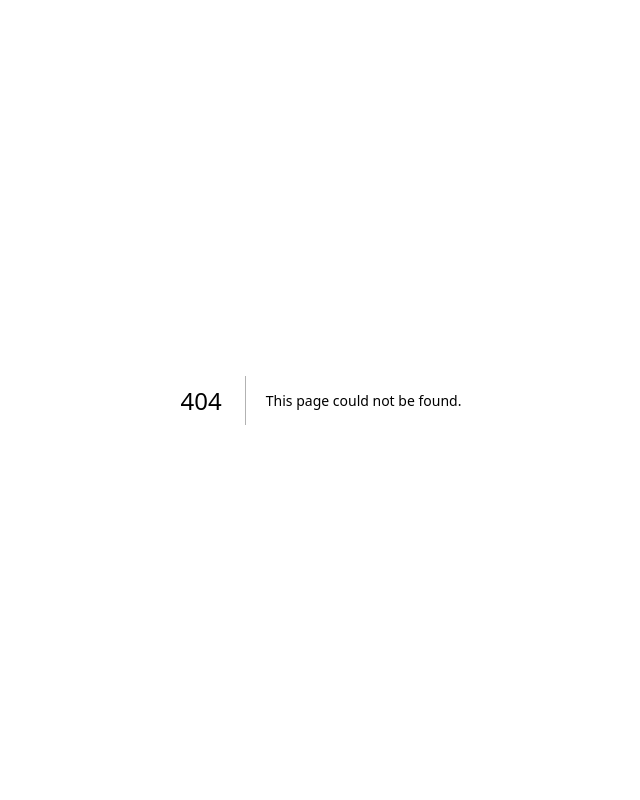
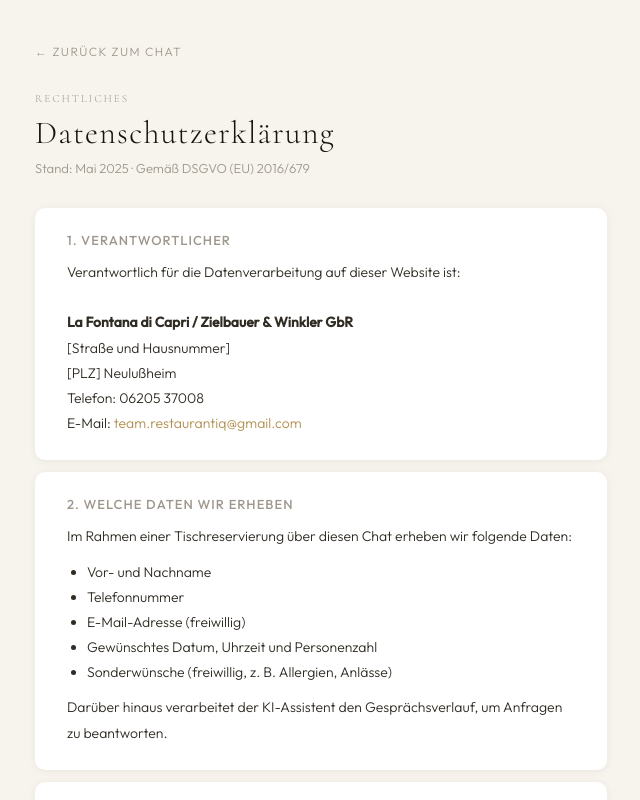
Before and after one commit to RestaurantIQ/RestaurantIQ-Demo, a Next.js app: page /datenschutz in a window 1280 px wide. Before the commit this address had no page. Shown: the top 800 px of the page, without its empty margins (319-959 px from the left). Built offline with nearby package versions, Linux system fonts and the light colour scheme.

Commit message:
Datenschutzerklaerung hinzugefuegt

```diff
--- /dev/null
+++ b/pages/datenschutz.js
@@ -0,0 +1,134 @@
+export default function Datenschutz() {
+  return (
+    <>
+      <style>{`
+        @import url('https://fonts.googleapis.com/css2?family=Cormorant:wght@300;400&family=Outfit:wght@300;400;500&display=swap');
+        *, *::before, *::after { margin: 0; padding: 0; box-sizing: border-box; }
+        body { font-family: 'Outfit', sans-serif; font-weight: 300; background: #f7f3ed; color: #18150f; -webkit-font-smoothing: antialiased; }
+        a { color: #b09050; text-decoration: none; }
+        a:hover { text-decoration: underline; }
+      `}</style>
+
+      <div style={{ maxWidth: 620, margin: '0 auto', padding: '40px 24px 60px' }}>
+
+        <div style={{ marginBottom: 32 }}>
+          <a href="/" style={{ fontSize: 12, letterSpacing: '0.12em', textTransform: 'uppercase', color: '#9e978c' }}>← Zurück zum Chat</a>
+        </div>
+
+        <div style={{ fontFamily: "'Cormorant', serif", fontSize: 11, letterSpacing: '0.18em', textTransform: 'uppercase', color: '#9e978c', marginBottom: 8 }}>Rechtliches</div>
+        <h1 style={{ fontFamily: "'Cormorant', serif", fontWeight: 300, fontSize: 32, color: '#18150f', marginBottom: 8, letterSpacing: '0.04em' }}>Datenschutzerklärung</h1>
+        <p style={{ fontSize: 13, color: '#9e978c', marginBottom: 32 }}>Stand: Mai 2025 · Gemäß DSGVO (EU) 2016/679</p>
+
+        {[
+          {
+            title: '1. Verantwortlicher',
+            content: (
+              <p style={{ fontSize: 14, lineHeight: 1.8, color: '#302c24' }}>
+                Verantwortlich für die Datenverarbeitung auf dieser Website ist:<br /><br />
+                <strong>La Fontana di Capri / Zielbauer &amp; Winkler GbR</strong><br />
+                [Straße und Hausnummer]<br />
+                [PLZ] Neulußheim<br />
+                Telefon: 06205 37008<br />
+                E-Mail: <a href="mailto:team.restaurantiq@gmail.com">team.restaurantiq@gmail.com</a>
+              </p>
+            )
+          },
+          {
+            title: '2. Welche Daten wir erheben',
+            content: (
+              <div style={{ fontSize: 14, lineHeight: 1.8, color: '#302c24' }}>
+                <p style={{ marginBottom: 10 }}>Im Rahmen einer Tischreservierung über diesen Chat erheben wir folgende Daten:</p>
+                <ul style={{ paddingLeft: 20, marginBottom: 10 }}>
+                  <li>Vor- und Nachname</li>
+                  <li>Telefonnummer</li>
+                  <li>E-Mail-Adresse (freiwillig)</li>
+                  <li>Gewünschtes Datum, Uhrzeit und Personenzahl</li>
+                  <li>Sonderwünsche (freiwillig, z. B. Allergien, Anlässe)</li>
+                </ul>
+                <p>Darüber hinaus verarbeitet der KI-Assistent den Gesprächsverlauf, um Anfragen zu beantworten.</p>
+              </div>
+            )
+          },
+          {
+            title: '3. Zweck und Rechtsgrundlage',
+            content: (
+              <div style={{ fontSize: 14, lineHeight: 1.8, color: '#302c24' }}>
+                <p style={{ marginBottom: 8 }}>Die Daten werden ausschließlich zur <strong>Bearbeitung und Bestätigung Ihrer Tischreservierung</strong> verwendet.</p>
+                <p>Rechtsgrundlage: Art. 6 Abs. 1 lit. b DSGVO (Vertragserfüllung bzw. vorvertragliche Maßnahmen).</p>
+              </div>
+            )
+          },
+          {
+            title: '4. Speicherung und Löschung',
+            content: (
+              <p style={{ fontSize: 14, lineHeight: 1.8, color: '#302c24' }}>
+                Reservierungsdaten werden in unserer Datenbank gespeichert und nach Ablauf der steuerrechtlichen Aufbewahrungsfristen (in der Regel 10 Jahre) gelöscht. Auf Anfrage löschen wir Ihre Daten vorzeitig, sofern keine gesetzlichen Aufbewahrungspflichten entgegenstehen.
+              </p>
+            )
+          },
+          {
+            title: '5. Einsatz von KI (Anthropic Claude)',
+            content: (
+              <div style={{ fontSize: 14, lineHeight: 1.8, color: '#302c24' }}>
+                <p style={{ marginBottom: 8 }}>Dieser Chat-Assistent verwendet die KI-Technologie von <strong>Anthropic, PBC</strong> (San Francisco, USA). Ihre Gesprächsinhalte werden zur Verarbeitung an Anthropic übermittelt. Anthropic ist als Auftragsverarbeiter gemäß Art. 28 DSGVO verpflichtet, Ihre Daten ausschließlich zur Bereitstellung des Dienstes zu verwenden.</p>
+                <p>Für die Übermittlung in die USA gelten die Standardvertragsklauseln der EU-Kommission. Weitere Informationen: <a href="https://www.anthropic.com/privacy" target="_blank" rel="noopener noreferrer">anthropic.com/privacy</a></p>
+              </div>
+            )
+          },
+          {
+            title: '6. Datenbankdienstleister (Supabase)',
+            content: (
+              <p style={{ fontSize: 14, lineHeight: 1.8, color: '#302c24' }}>
+                Reservierungsdaten werden bei <strong>Supabase, Inc.</strong> gespeichert. Die Datenbank befindet sich auf Servern in der EU (Frankfurt). Supabase ist als Auftragsverarbeiter gemäß Art. 28 DSGVO vertraglich gebunden.
+              </p>
+            )
+          },
+          {
+            title: '7. E-Mail-Versand (Google Gmail)',
+            content: (
+              <p style={{ fontSize: 14, lineHeight: 1.8, color: '#302c24' }}>
+                Für den Versand von Reservierungsbestätigungen per E-Mail nutzen wir den Gmail-Dienst von <strong>Google LLC</strong> (USA). Dabei werden Name, E-Mail-Adresse und Reservierungsdetails an Google übermittelt. Es gelten die Standardvertragsklauseln der EU-Kommission.
+              </p>
+            )
+          },
+          {
+            title: '8. Ihre Rechte',
+            content: (
+              <div style={{ fontSize: 14, lineHeight: 1.8, color: '#302c24' }}>
+                <p style={{ marginBottom: 8 }}>Sie haben jederzeit das Recht auf:</p>
+                <ul style={{ paddingLeft: 20, marginBottom: 8 }}>
+                  <li><strong>Auskunft</strong> über Ihre gespeicherten Daten (Art. 15 DSGVO)</li>
+                  <li><strong>Berichtigung</strong> unrichtiger Daten (Art. 16 DSGVO)</li>
+                  <li><strong>Löschung</strong> Ihrer Daten (Art. 17 DSGVO)</li>
+                  <li><strong>Einschränkung</strong> der Verarbeitung (Art. 18 DSGVO)</li>
+                  <li><strong>Widerspruch</strong> gegen die Verarbeitung (Art. 21 DSGVO)</li>
+                </ul>
+                <p>Zur Ausübung Ihrer Rechte wenden Sie sich bitte an: <a href="mailto:team.restaurantiq@gmail.com">team.restaurantiq@gmail.com</a></p>
+              </div>
+            )
+          },
+          {
+            title: '9. Beschwerderecht',
+            content: (
+              <p style={{ fontSize: 14, lineHeight: 1.8, color: '#302c24' }}>
+                Sie haben das Recht, sich bei der zuständigen Datenschutz-Aufsichtsbehörde zu beschweren. In Baden-Württemberg ist dies der <strong>Landesbeauftragte für den Datenschutz und die Informationsfreiheit Baden-Württemberg</strong> (LfDI BW), <a href="https://www.baden-wuerttemberg.datenschutz.de" target="_blank" rel="noopener noreferrer">www.baden-wuerttemberg.datenschutz.de</a>.
+              </p>
+            )
+          },
+        ].map(({ title, content }) => (
+          <div key={title} style={{ background: '#fff', borderRadius: 10, padding: '24px 32px', boxShadow: '0 1px 8px rgba(24,21,15,0.06)', marginBottom: 12 }}>
+            <h2 style={{ fontSize: 13, fontWeight: 500, letterSpacing: '0.08em', textTransform: 'uppercase', color: '#9e978c', marginBottom: 12 }}>{title}</h2>
+            {content}
+          </div>
+        ))}
+
+        <div style={{ marginTop: 24, fontSize: 12, color: '#9e978c', textAlign: 'center' }}>
+          <a href="/impressum">Impressum</a>
+          <span style={{ margin: '0 8px' }}>·</span>
+          <a href="/">Zurück zum Chat</a>
+        </div>
+
+      </div>
+    </>
+  );
+}
```
